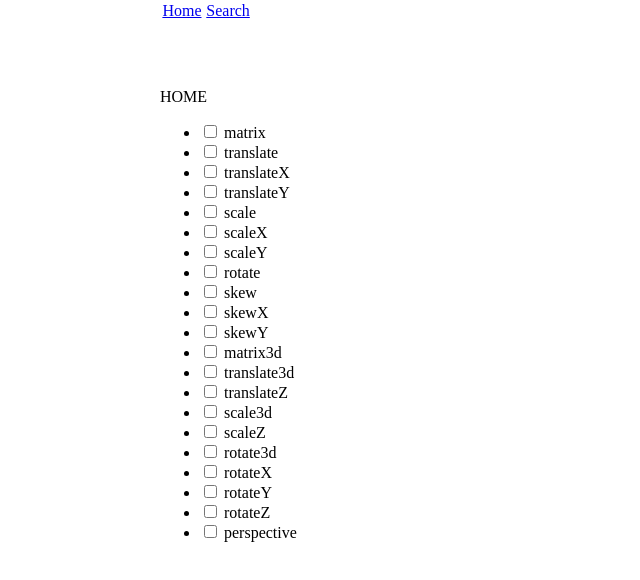
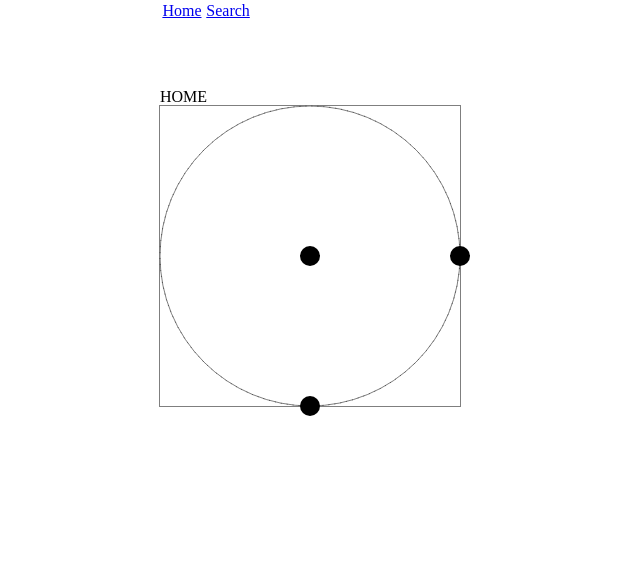
Before and after one commit to DanielPatrickKoenig/css-helper, a Vue app: page / in a window 1280 px wide. Shown: the top 580 px of the page, without its empty margins (0-640 px from the left). Built offline with nearby package versions, Linux system fonts and the light colour scheme.

Commit message:
Signed-off-by: Dan Koenig <dkoenig@gongos.com>

```diff
--- a/public/property-manifest.json
+++ b/public/property-manifest.json
@@ -1775,7 +1775,7 @@
         ],
         "index": 161
     },
-    "clip": {
+    "clip-path": {
         "css3": false,
         "description": "Defines the clipping region.",
         "property_types": [
--- /dev/null
+++ b/src/components/EllipseTool.vue
@@ -0,0 +1,106 @@
+<template>
+    <div class="ellipse-tool" :style="cssStyle">
+        <svg>
+            <ellipse :rx="(size.width*wide).toString()" :ry="(size.height*high).toString()" :cx="(size.width*x).toString()" :cy="(size.height*y).toString()" stroke="rgba(0,0,0,.5)" stroke-width="1" fill="transparent" />
+        </svg>
+        <svg>
+            <ellipse :rx="(size.width*wide).toString()" :ry="(size.height*high).toString()" :cx="(size.width*x).toString()" :cy="(size.height*y).toString()" stroke="rgba(0,0,0,.5)" stroke-width="1" fill="transparent" stroke-dasharray="1 5" />
+        </svg>
+        <SliderComponent :width="size.width" :height="size.height" :max="max" :ratiox="x" :ratioy="y" v-on:slider-moved="onCenterMoved" :sig="sigs.center">
+            <div style="width:20px;height:20px;margin-left:-10px;margin-top:-10px;background-color:#000000;border-radius:20px;"></div>
+        </SliderComponent>
+        <div class="size-slider" :style="cssStyle">
+            <SliderComponent :width="size.width" :max="max" constraint="horizontal" :ratiox="wide"  v-on:slider-moved="onWidthMoved" :sig="sigs.center" >
+                <div style="width:20px;height:20px;margin-left:-10px;margin-top:-10px;background-color:#000000;border-radius:20px;"></div>
+            </SliderComponent>
+        </div>
+        <div v-if="!circular" class="size-slider" :style="cssStyle">
+            <SliderComponent :height="size.height" :max="max" constraint="vertical" :ratioy="high"  v-on:slider-moved="onHeightMoved" :sig="sigs.center" >
+                <div style="width:20px;height:20px;margin-left:-10px;margin-top:-10px;background-color:#000000;border-radius:20px;"></div>
+            </SliderComponent>
+        </div>
+    </div>
+</template>
+
+<script>
+import SliderComponent from './SliderComponent.vue';
+export default {
+    components: {
+        SliderComponent
+    },
+    props: ['circular', 'width', 'height'],
+    data () {
+        return {
+            x: .5,
+            y: .5,
+            wide: .5,
+            high: .5,
+            size: {
+                width: this.width ? this.width : 100,
+                height: this.height ? this.height : 100
+            },
+            max: 1,
+            sigs: {
+                center: 'center',
+                wide: 'wide',
+                high: 'high'
+            }
+        }
+    },
+    computed: {
+        cssStyle: function () {
+            return {
+                '--left':`${(this.$data.x*100).toString()}%`,
+                '--top':`${(this.$data.y*100).toString()}%`,
+                '--width':`${this.$data.size.width}px`,
+                '--height':`${this.$data.size.height}px`
+            };
+        }
+    },
+    methods: {
+        onCenterMoved: function (e) {
+            this.$data.x = e.x;
+            this.$data.y = e.y;
+            this.emitValue();
+            // console.log(e);
+        },
+        onWidthMoved: function (e) {
+            this.$data.wide = e.x;
+            if(this.circular){
+                this.$data.high = this.$data.wide;
+            }
+            this.emitValue();
+        },
+        onHeightMoved: function (e) {
+            this.$data.high = e.y;
+            this.emitValue();
+        },
+        emitValue: function () {
+            const output = this.circular ? `circle(${this.$data.wide*100}% at ${this.$data.x*100}% ${this.$data.y*100}%)` : `ellipse(${this.$data.wide*100}% ${this.$data.high*100}% at ${this.$data.x*100}% ${this.$data.y*100}%)`;
+            this.$emit('ellipse-changed', output);
+        }
+    }
+}
+</script>
+
+<style lang="scss" scoped>
+div.ellipse-tool{
+    position:relative;
+    width: var(--width);
+    height: var(--height);
+    box-shadow: 0 0 0 1px rgba(0,0,0,.5);
+    svg{
+        width:100%;
+        height:100%;
+        position:absolute;
+    }
+    svg + svg{
+        overflow: visible;
+    }
+    .size-slider{
+        position: absolute;
+        left: var(--left);
+        top: var(--top);
+    }
+}
+</style>
--- a/src/pages/HomePage.vue
+++ b/src/pages/HomePage.vue
@@ -1,7 +1,7 @@
 <template>
     <div>
         HOME
-        <TransformTool />
+        <EllipseTool :circular="false" :width="300" :height="300" v-on:ellipse-changed="onColorSelected" />
         <!-- <GradientTool :name="gProps.name" :type="gProps.type" :initval="gProps.startVals[2]" /> -->
         <!-- <ColorSelector style="width:300px;" :cols="20" :incrament="incrament" v-on:color-selected="onColorSelected" />
         <div :style="'position:relative;left:200px;top:120px;box-shadow:0 -1px 0 #000000;height:1px;width:' + dimensions.width + 'px;'">
@@ -15,12 +15,13 @@
 <script>
 // import GradientTool from '../components/GradientTool.vue';
 import Utilities from '../utils/Utilities.js';
-import TransformTool from '../components/TransformTool.vue';
+import EllipseTool from '../components/EllipseTool.vue';
+// import TransformTool from '../components/TransformTool.vue';
 //'type', 'name', 'index', 'composited', 'initval', 'sig'
 // import SliderComponent from '../components/SliderComponent.vue';
 export default {
     components: {
-        TransformTool
+        EllipseTool
         // GradientTool
     },
     data () {
```
Also changed, not shown: src/components/ShapeTool.vue (added).
